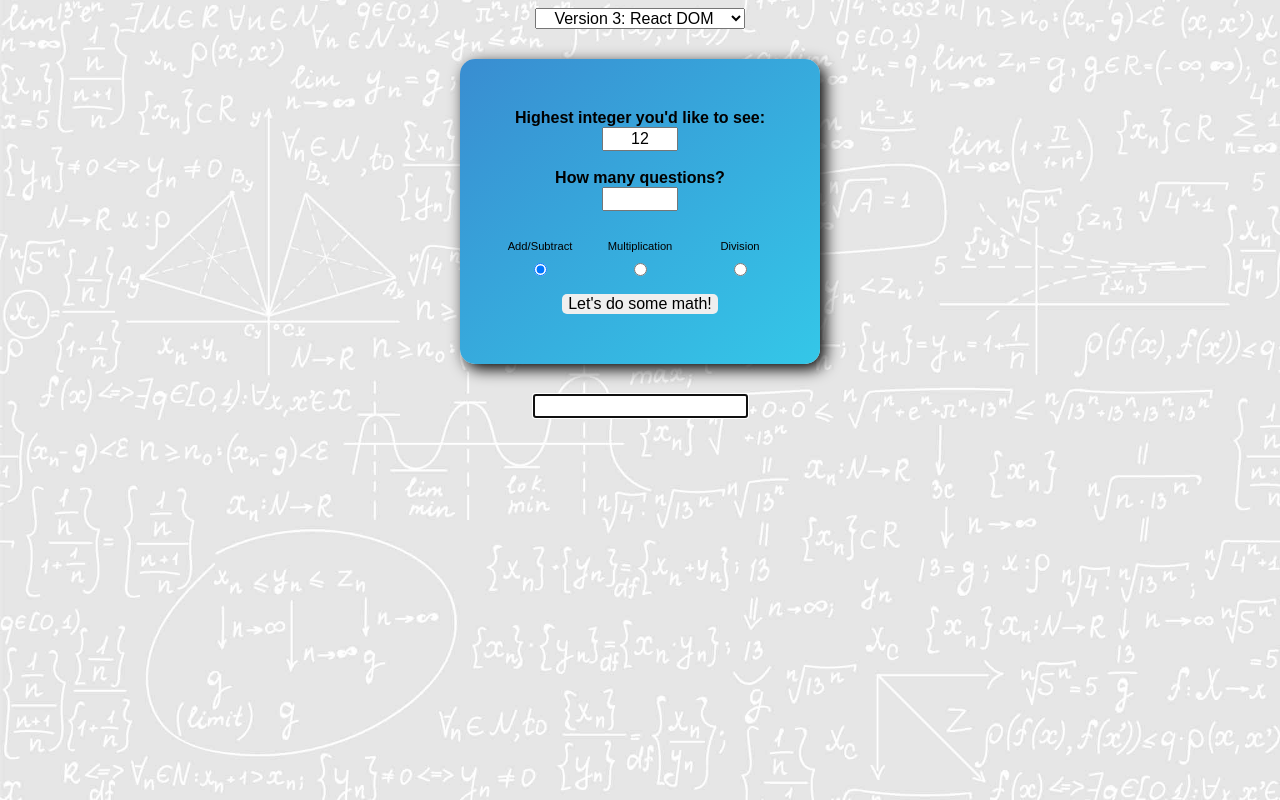
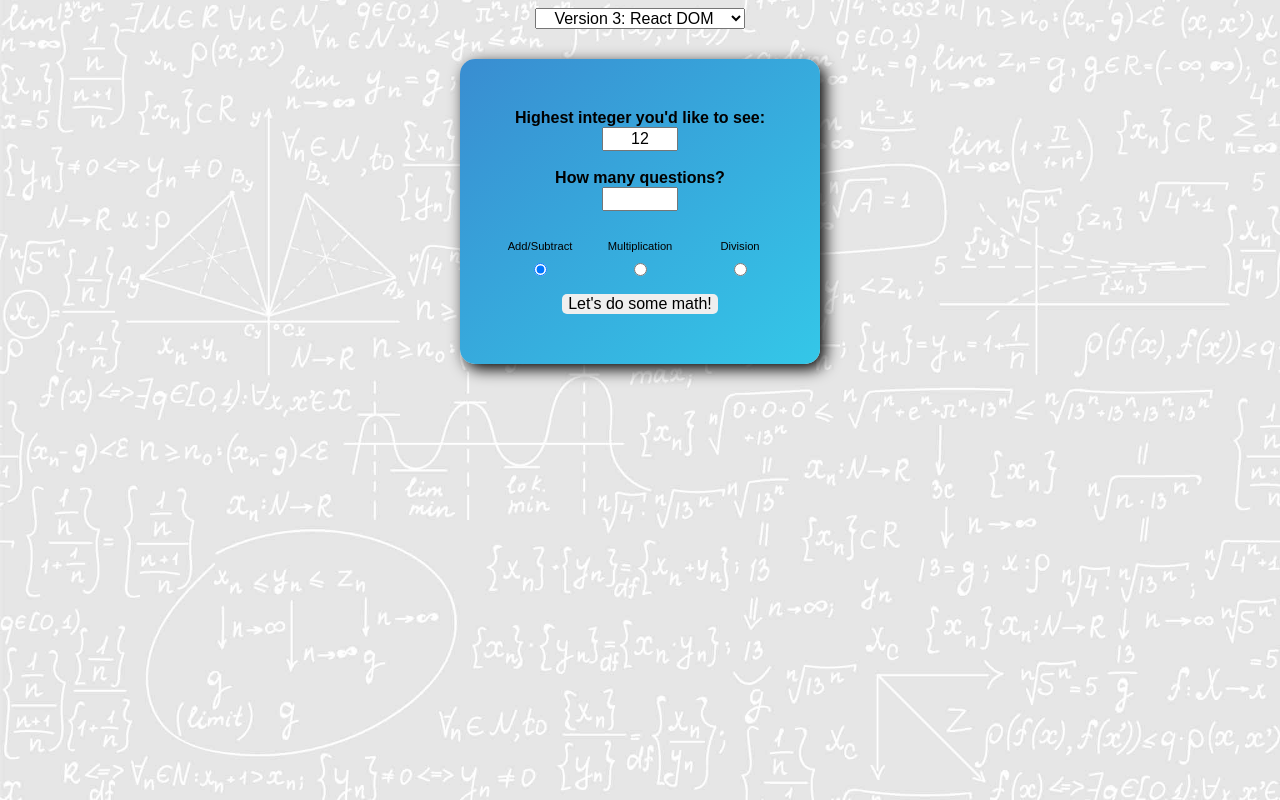
Before and after one commit to Lukeveille/mathquiz-app, a React (Create React App) app: page / in a window 1280 px wide. Built offline with nearby package versions, Linux system fonts and the light colour scheme.

Commit message:
cleaned up comments in App

```diff
--- a/src/components/App.js
+++ b/src/components/App.js
@@ -28,10 +28,6 @@ class App extends Component {
     const input = e.target.id === 'range'? { range: e.target.value } : e.target.id === 'questions'? { questions: e.target.value } : { answer: e.target.value }
     this.setState(input)
   }
-  // toggleMathType(right) {
-  //   const mathType = this.state.mathType === 1? right? 2 : 3 : this.state.mathType === 2? right? 3 : 1 : right? 1 : 2;
-  //   this.setState({mathType: mathType})
-  // }
   changeMathType(option) {
     this.setState({mathType: option})
   }
@@ -47,14 +43,12 @@ class App extends Component {
     this.clearError();
     this.setState({
       showScore: true,
-      // focus: 'new',
     })
   }
   newQuiz() {
     this.clearError();
     this.setState({
       display: 'params',
-      // focus: 'questions',
       score: 0,
       qCount: 0,
       scoreBoard: [],
@@ -73,7 +67,6 @@ class App extends Component {
       this.randomInt();
       this.setState({
         display: 'question',
-        // focus: 'answer',
         showScore: false,
       });
     }
@@ -138,7 +131,6 @@ class App extends Component {
       score: result === parseInt(this.state.answer)? prevState.score + 1 : prevState.score,
       button: 'Next Question',
       display: this.state.qCount < this.state.questions? 'question' : 'score',
-      // focus: this.state.qCount < this.state.questions? 'answer' : 'score',
       }
     });
   }
@@ -152,8 +144,6 @@ class App extends Component {
         updateInput={this.updateInput.bind(this)}
         initialize={this.initialize.bind(this)}
         changeMathType={this.changeMathType.bind(this)}
-        // focus={this.state.focus}
-        // toggleMathType={this.toggleMathType.bind(this)}
         select={this.state.select}
       />
     } else if (this.state.display === 'question') {
@@ -170,7 +160,6 @@ class App extends Component {
         op={this.state.op}
         randomInt={this.randomInt.bind(this)}
         answer={this.state.answer}
-        // focus={this.state.focus}
       />
     } else if (this.state.display === 'score') {
       return <ScoreScreen
@@ -181,13 +170,8 @@ class App extends Component {
         scoreSwitch={this.scoreSwitch.bind(this)}
         showScore={this.state.showScore}
         scoreBoard={this.state.scoreBoard}
-        // focus={this.state.focus}
       />
     }
-  }
-
-  componentDidMount() {
-    this.nameInput.focus();
   }
 
   render() {
@@ -200,7 +184,6 @@ class App extends Component {
           color: this.state.error.color,
           textShadow: '.3px .3px .7px #aaa'
         }}>{this.state.error.msg}</p>
-        <input ref={(input) => { this.nameInput = input }}></input>
       </div>
     )
   }
```
